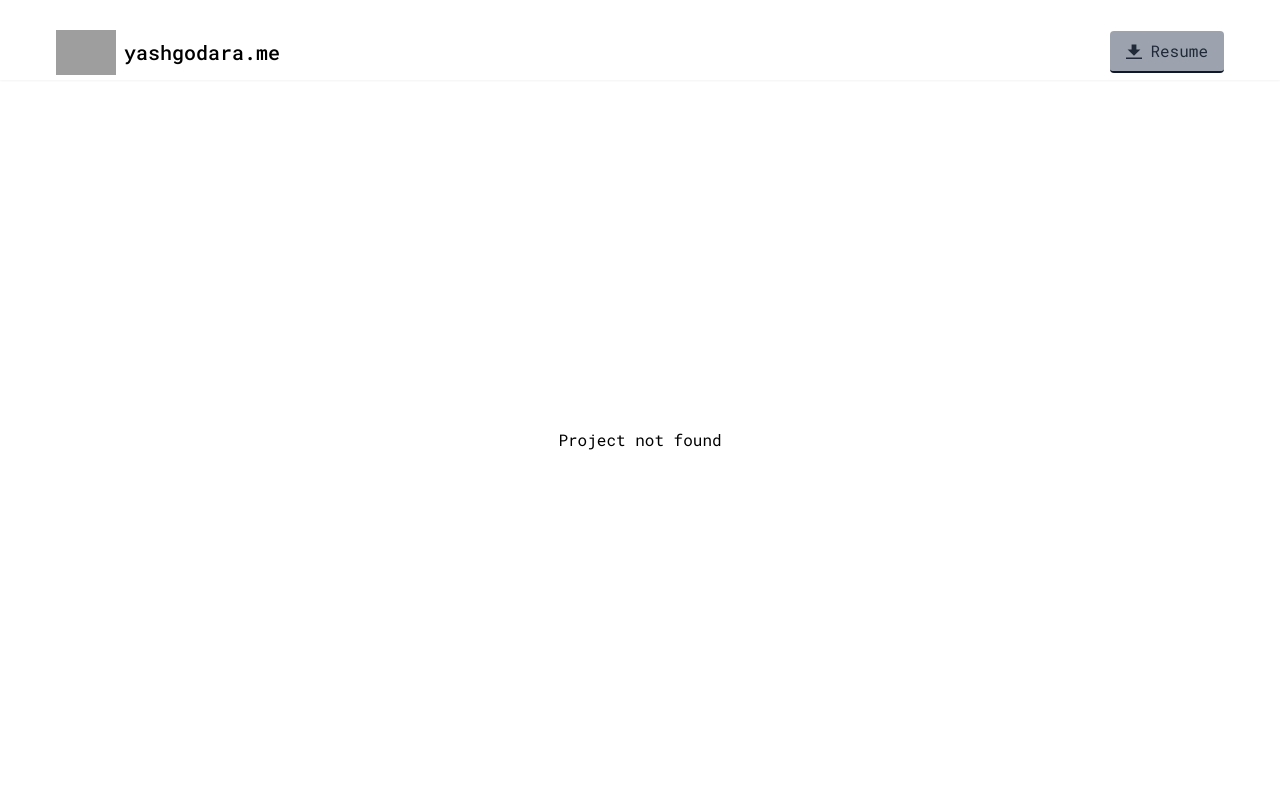
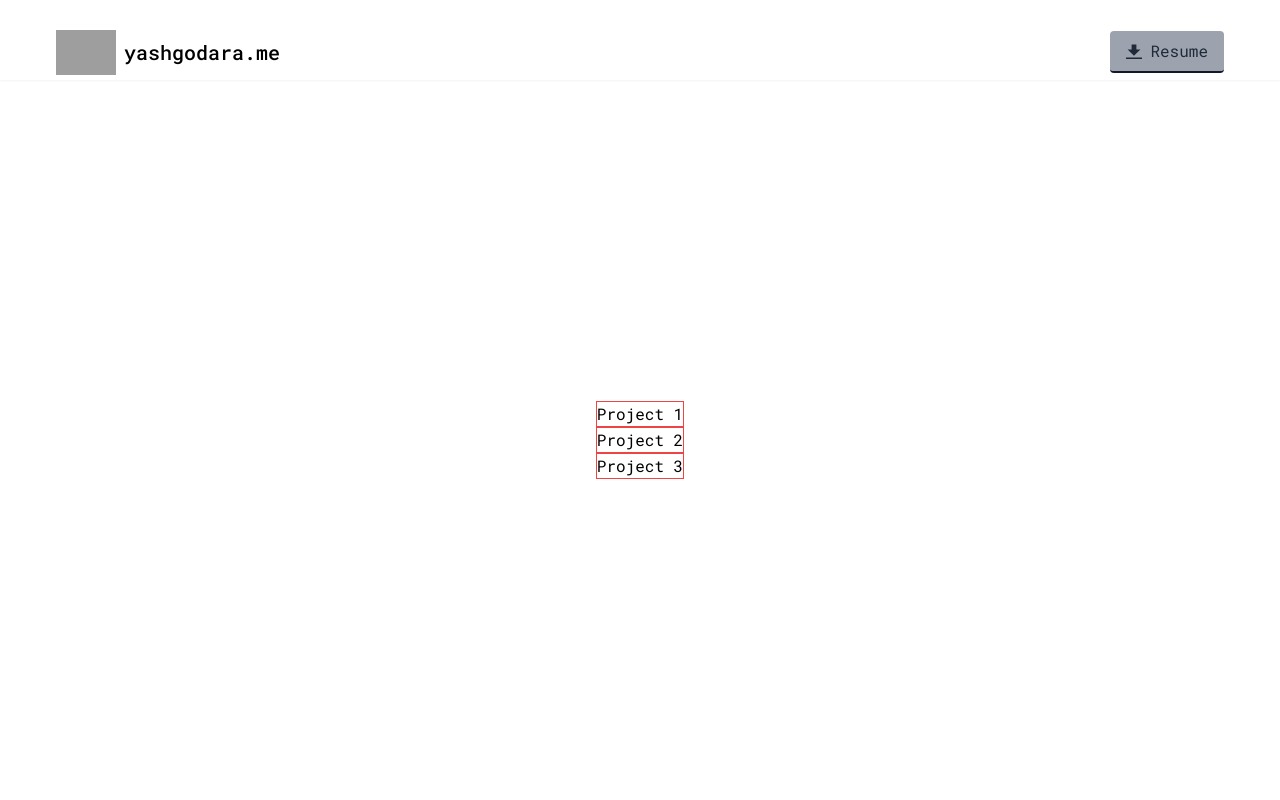
Before and after one commit to y17godara/yashgodara.me, a Next.js app: page /projects in a window 1280 px wide. Before the commit this address had no page. Shown: the top 800 px of the page. Built offline with nearby package versions, Linux system fonts and the light colour scheme; grey boxes are pictures that could not be loaded.

Commit message:
Slug Projects Fix

```diff
--- a/app/projects/page.tsx
+++ b/app/projects/page.tsx
@@ -1,21 +1,44 @@
-import { useRouter } from 'next/router';
+"use client"
+import { useRouter } from 'next/navigation';
 import React from 'react';
-import { projects } from './projects.json';
+
+interface Project {
+    id: string;
+    name: string;
+}
+
+const projects: Project[] = [
+    {
+        id: 'project-1',
+        name: 'Project 1',
+    },
+    {
+        id: 'project-2',
+        name: 'Project 2',
+    },
+    {
+        id: 'project-3',
+        name: 'Project 3',
+    },
+];
+
+const URL = '/projects';
 
 const Page = () => {
     const router = useRouter();
-    const { slug } = router.query;
-
-    // Find the project with the matching slug
-    const project = projects.find((p) => p.id === slug);
-
-    if (!project) {
-        return <h1>Project not found</h1>;
-    }
 
     return (
         <>
-            <h1 className="font-bold text-3xl md:text-4xl h-14">{project.name}</h1>
+            {projects.map((project) => (
+                <button
+                    key={project.id}
+                    className='border border-red-500'
+                    type="button"
+                    onClick={() => router.push(`${URL}/${project.id}`)}
+                >
+                    {project.name}
+                </button>
+            ))}
         </>
     );
 };
```
